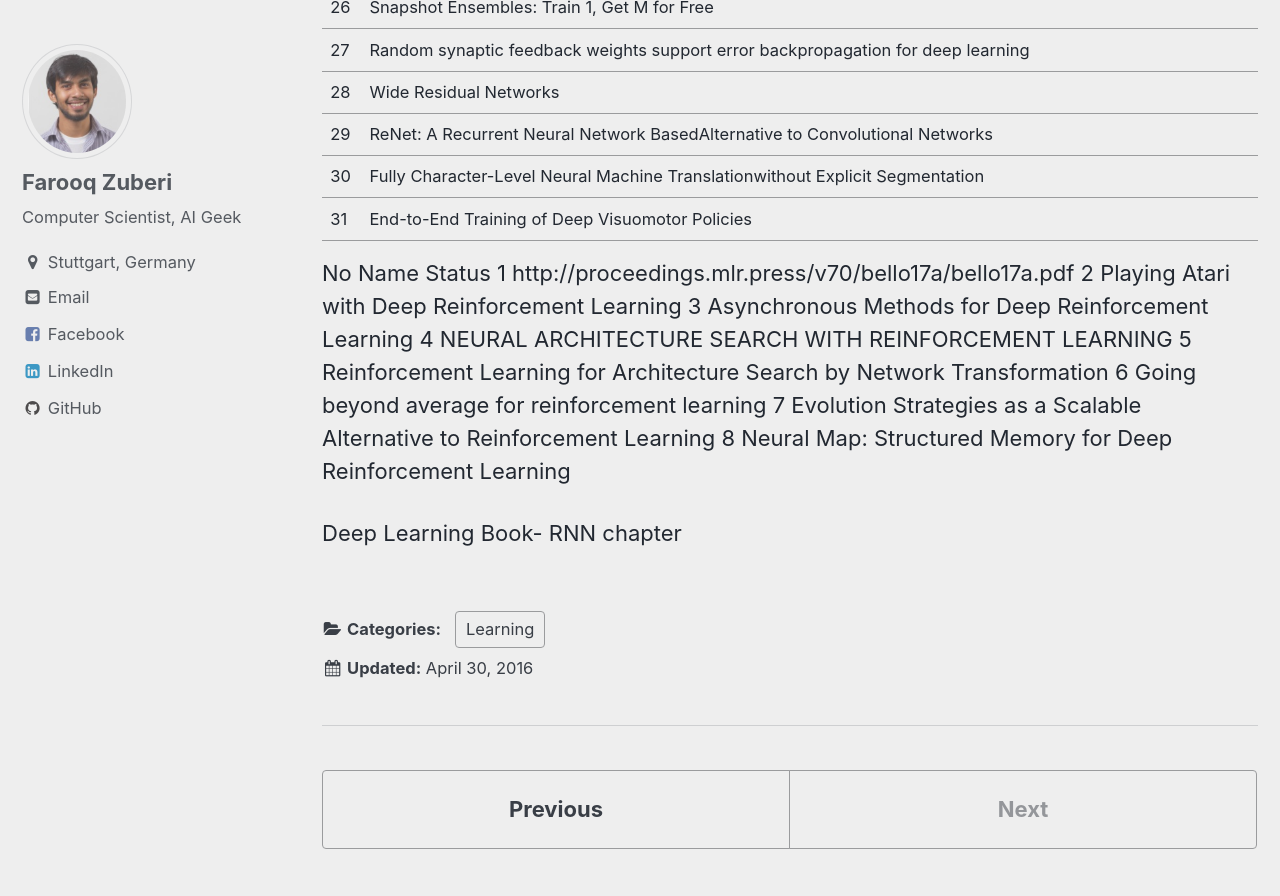
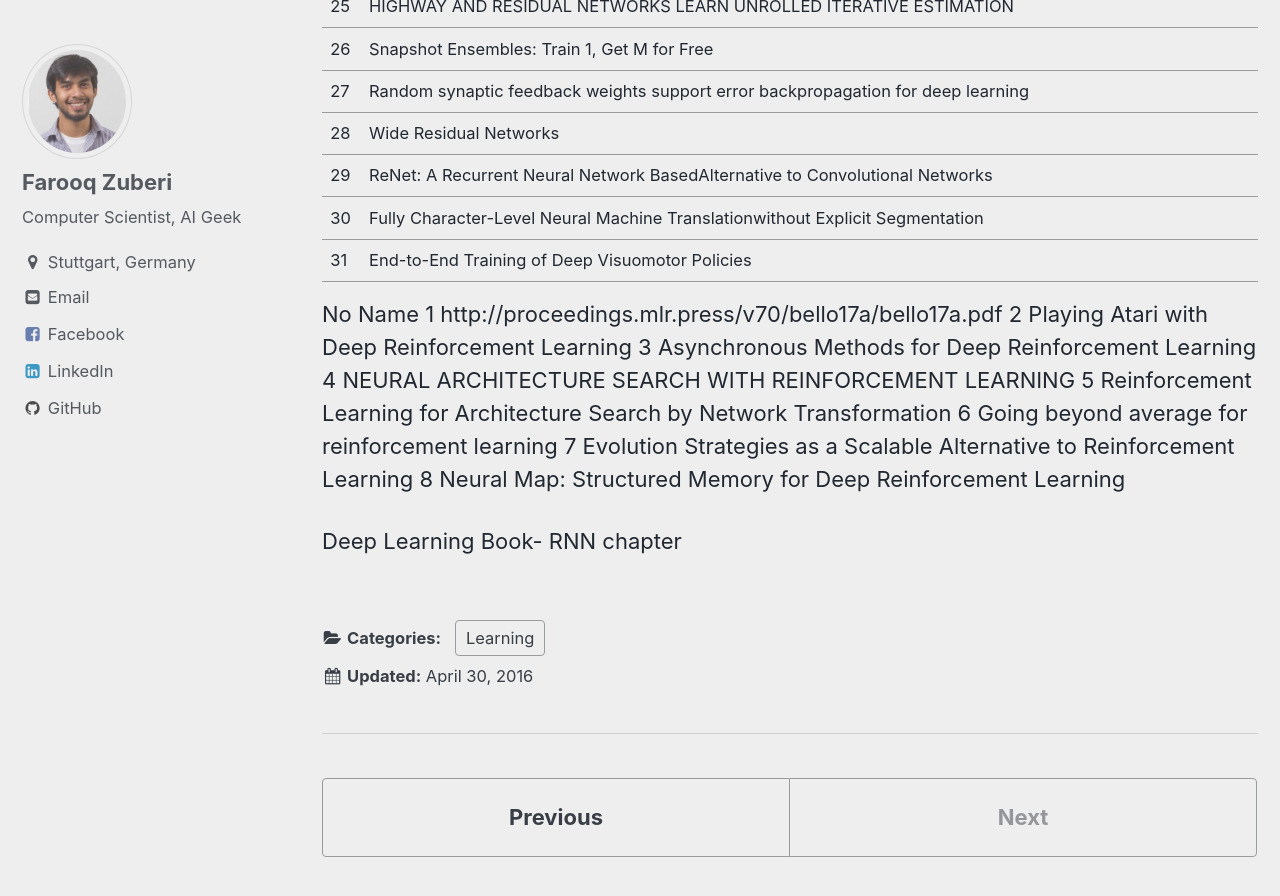
Before and after one commit to FarooqZuberi/FarooqZuberi.github.io, a Jekyll site: the page built from _posts/2017-11-22-Papers_to_read.md, in a window 1280 px wide and 900 px high, scrolled down 1678 px. Shown: the top 896 px of the window. Built offline with Jekyll 4.4.1, drawn with Linux system fonts in a browser that asks for light colours; some of the changed text lies outside the part shown.

Commit message:
table papers to read

```diff
--- a/_posts/2017-11-22-Papers_to_read.md
+++ b/_posts/2017-11-22-Papers_to_read.md
@@ -17,39 +17,39 @@
 | [Jane Bloggs](#) | $100B  | With hair like that?! Enough said.                           |
 
 
-| No	|	Name																																	|		Status		|
-| ----- | ----------------------------------------------------------------------------------------------------------------------------------------- | ----------------- |
-|	1	|	Dynamic Routing Between Capsules	 																									|			n		|
-|	2	|	Learning Transferable Architectures for Scalable Image Recognition	 																	|			n		|
-|	3	|	Learning to learn by gradient descent by gradient descent																				|			n		|
-|	4	|	Learning to Optimize	 																												|					|
-|	5	|	The Marginal Value of Adaptive Gradient Methods in Machine Learning	 																	|					|
-|	6	|	Densely Connected Convolutional Networks	 																							|					|
-|	7	|	Mastering the game of Go with deep neural networks and tree search																		|					|
-|	8	|	Simple and Scalable Predictive Uncertainty Estimation using Deep Ensembles	 															|					|
-|	9	|	On Calibration of Modern Neural Networks	 																							|					|
-|	10	|	Deep Spatial Autoencoders for Visuomotor Learning																						|					|
-|	11	|	FlowNet 2.0: Evolution of Optical Flow Estimation with Deep Networks	 																|					|
-|	12	|	EXPLAINING AND HARNESSING ADVERSARIAL EXAMPLES	 																						|					|
-|	13	|	Direct Feedback Alignment Provides Learning in Deep Neural Networks	 																	|					|
-|	14	|	Deep learning with convolutional neural networks for brain mapping and decoding of movement-related information from the human EEG	 	|					|
-|	15	|	Learned Optimizers that Scale and Generalize	 																						|					|
-|	16	|	Model-Agnostic Meta-Learning for Fast Adaptation of Deep Networks	 																	|					|
-|	17	|	Genetic CNN	 																															|					|
-|	18	|	Large-Scale Evolution of Image Classifiers	 																							|					|
-|	19	|	Neural Turing Machines	 																												|					|
-|	20	|	Cognitive Mapping and Planning for Visual Navigation	 																				|					|
-|	21	|	Wasserstein GAN	 																														|					|
-|	22	|	Wasserstein GAN Review	 																												|					|
-|	23	|	Cognitive Mapping and Planning for Visual Navigation	 																				|					|
-|	24	|	Designing Neural Network Architectures using Reinforcement Learning	 																	|					|
-|	25	|	HIGHWAY AND RESIDUAL NETWORKS LEARN UNROLLED ITERATIVE ESTIMATION	 																	|					|
-|	26	|	Snapshot Ensembles: Train 1, Get M for Free	 																							|					|
-|	27	|	Random synaptic feedback weights support error backpropagation for deep learning	 													|					|
-|	28	|	Wide Residual Networks	 																												|					|
-|	29	|	ReNet: A Recurrent Neural Network BasedAlternative to Convolutional Networks	 														|					|
-|	30	|	Fully Character-Level Neural Machine Translationwithout Explicit Segmentation															|					|
-|	31	|	End-to-End Training of Deep Visuomotor Policies	 																						|					|
+| No | Name																																  |
+| -= | ---------------------------------------------------------------------------------------------------------------------------------- |
+| 1  | Dynamic Routing Between Capsules	 																								  |
+| 2  | Learning Transferable Architectures for Scalable Image Recognition	 															  |
+| 3  | Learning to learn by gradient descent by gradient descent																		  |
+| 4  | Learning to Optimize	 																											  |
+| 5  | The Marginal Value of Adaptive Gradient Methods in Machine Learning	 															  |
+| 6  | Densely Connected Convolutional Networks	 																						  |
+| 7  | Mastering the game of Go with deep neural networks and tree search																  |
+| 8  | Simple and Scalable Predictive Uncertainty Estimation using Deep Ensembles	 												 	  |
+| 9  | On Calibration of Modern Neural Networks	 																						  |
+| 10 | Deep Spatial Autoencoders for Visuomotor Learning																				  |
+| 11 | FlowNet 2.0: Evolution of Optical Flow Estimation with Deep Networks	 															  |
+| 12 | EXPLAINING AND HARNESSING ADVERSARIAL EXAMPLES	 																				  |
+| 13 | Direct Feedback Alignment Provides Learning in Deep Neural Networks	 															  |
+| 14 | Deep learning with convolutional neural networks for brain mapping and decoding of movement-related information from the human EEG |
+| 15 | Learned Optimizers that Scale and Generalize	 																					  |
+| 16 | Model-Agnostic Meta-Learning for Fast Adaptation of Deep Networks	 															  |
+| 17 | Genetic CNN	 																													  |
+| 18 | Large-Scale Evolution of Image Classifiers	 																					  |
+| 19 | Neural Turing Machines	 																										  |
+| 20 | Cognitive Mapping and Planning for Visual Navigation	 																			  |
+| 21 | Wasserstein GAN	 																												  |
+| 22 | Wasserstein GAN Review	 																										  |
+| 23 | Cognitive Mapping and Planning for Visual Navigation	 																			  |
+| 24 | Designing Neural Network Architectures using Reinforcement Learning	 															  |
+| 25 | HIGHWAY AND RESIDUAL NETWORKS LEARN UNROLLED ITERATIVE ESTIMATION	 															  |
+| 26 | Snapshot Ensembles: Train 1, Get M for Free	 																					  |
+| 27 | Random synaptic feedback weights support error backpropagation for deep learning	 												  |
+| 28 | Wide Residual Networks	 																										  |
+| 29 | ReNet: A Recurrent Neural Network BasedAlternative to Convolutional Networks	 													  |
+| 30 | Fully Character-Level Neural Machine Translationwithout Explicit Segmentation													  |
+| 31 | End-to-End Training of Deep Visuomotor Policies	 																				  |
 
 
 
@@ -57,7 +57,7 @@
 
 
 
-No	Name	Status
+No	Name
 1	http://proceedings.mlr.press/v70/bello17a/bello17a.pdf
 2	Playing Atari with Deep Reinforcement Learning
 3	Asynchronous Methods for Deep Reinforcement Learning
```
Also changed, not shown: 3 other files.
